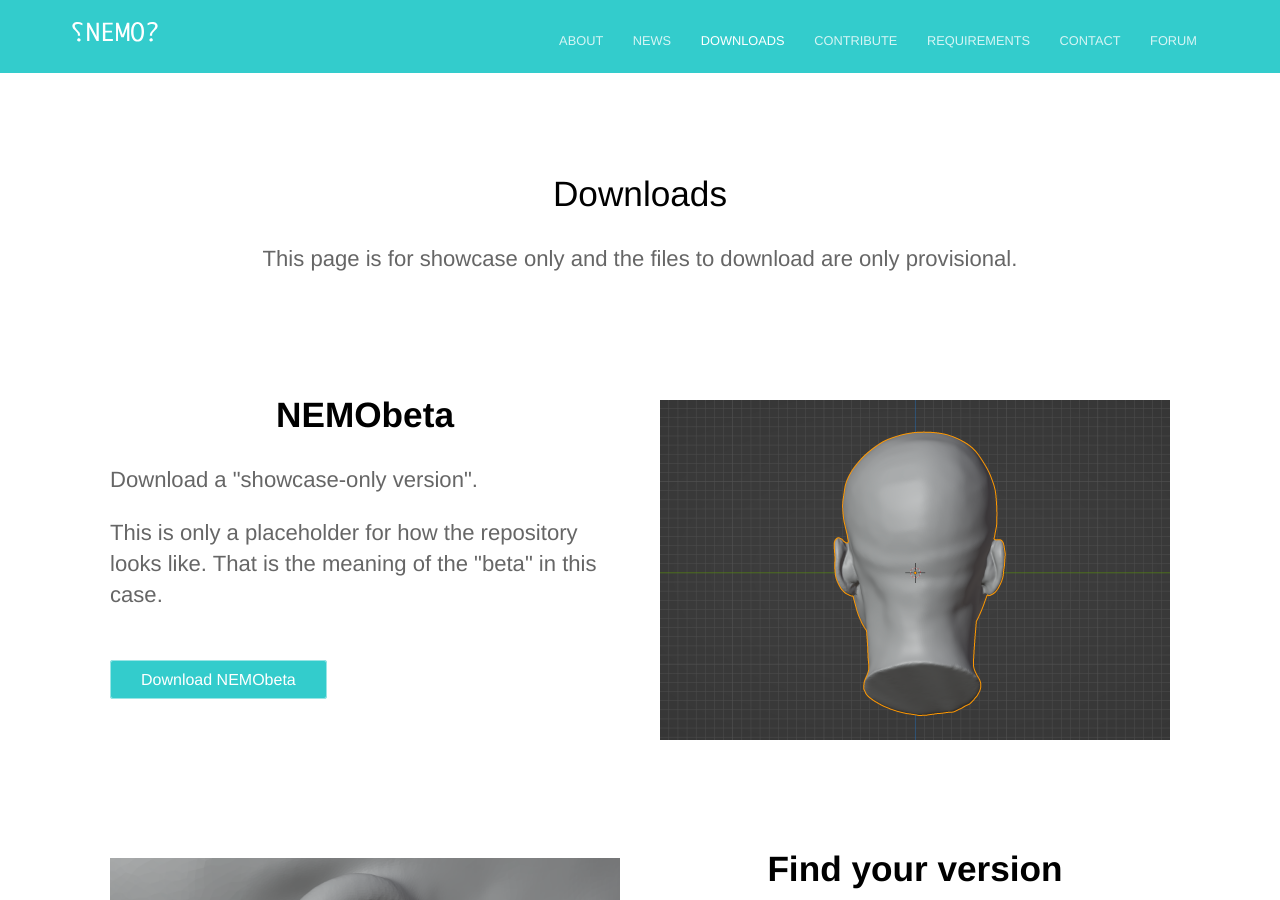
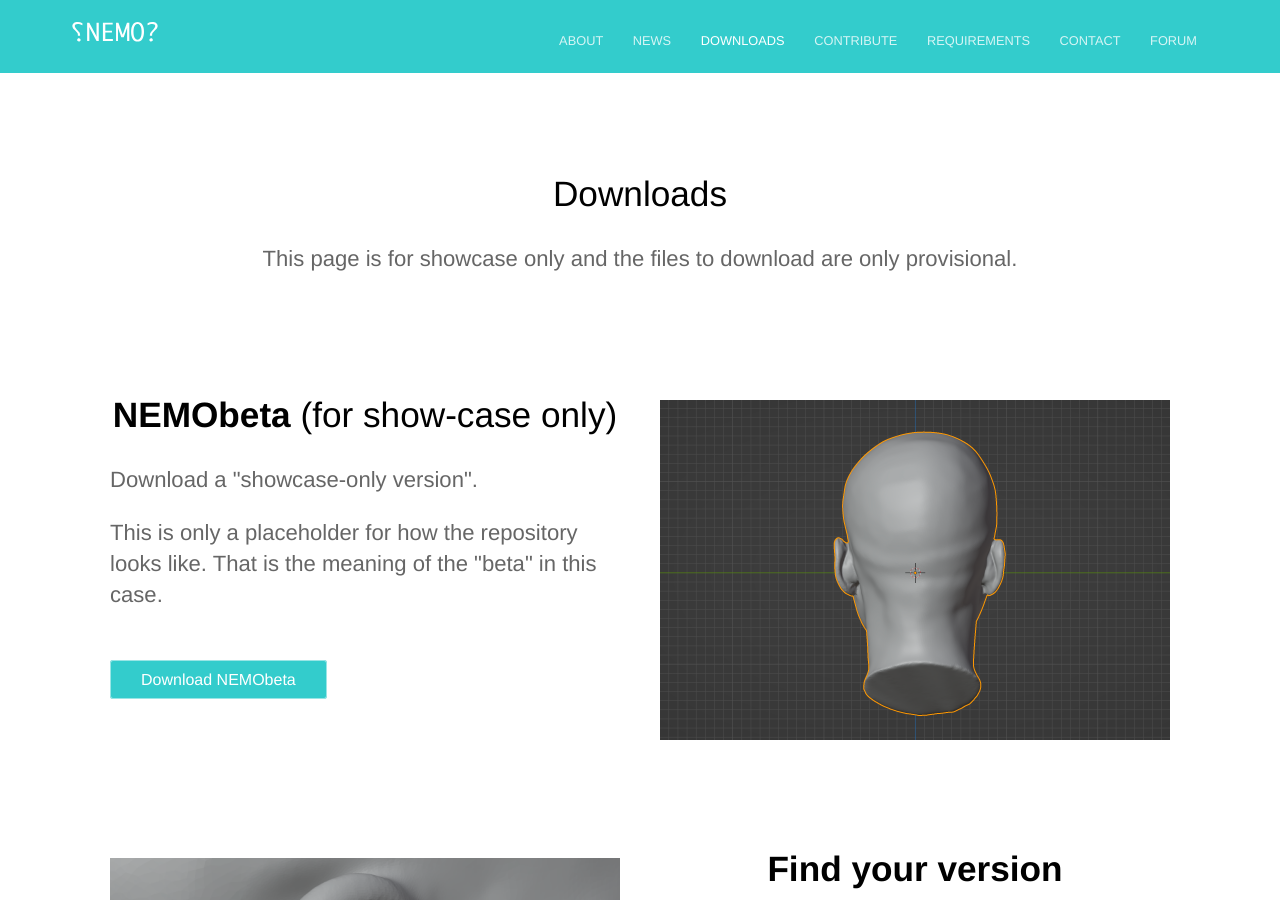
Before and after one commit to TheNEMOproject/TheNEMOproject.github.io, a Jekyll site: the page built from downloads.html, in a window 1280 px wide and 900 px high. Built offline with Jekyll 4.4.1, drawn with Linux system fonts in a browser that asks for light colours.

Commit message:
Update downloads.html

```diff
--- a/downloads.html
+++ b/downloads.html
@@ -7,7 +7,7 @@ description: >-
 <section>
 	<div class="container flex">
 		<div class="text editable">
-			<h2><strong>NEMObeta</strong></h2>
+			<h2><strong>NEMObeta</strong> (for show-case only)</h2>
 			<!-- <p>All you need as a final user for most applications.</p> -->
 			<p>Download a "showcase-only version".</p>
 			<p>This is only a placeholder for how the repository looks like. That is the meaning of the "beta" in this case.</p>
```
